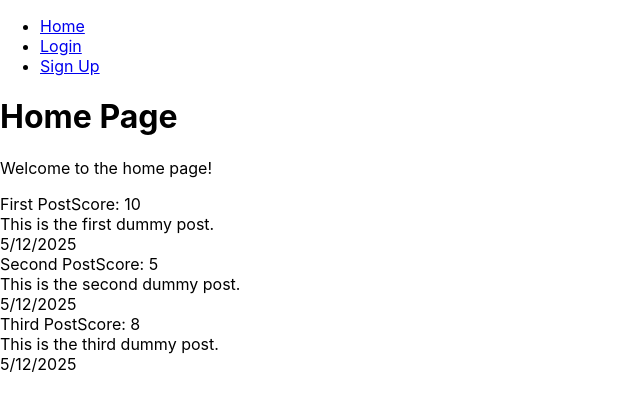
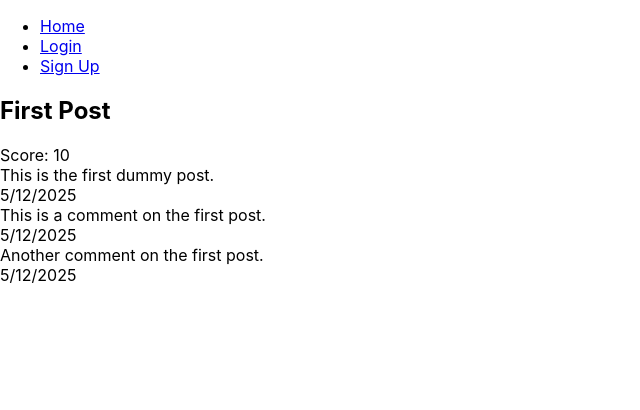
Before and after one commit to ucan-app/ucan-frontend, a React (Create React App) app: page /post/1 in a window 1280 px wide. Before the commit this address led to /. Shown: the top 410 px of the page, without its empty margins (0-640 px from the left). Built offline with nearby package versions, Linux system fonts and the light colour scheme.

Commit message:
Attached post components to post pages. Added dummy data for testing.

```diff
--- a/src/App.tsx
+++ b/src/App.tsx
@@ -19,9 +19,11 @@ function App(): JSX.Element {
   const [currentUser, setCurrentUser] = useState<User | null>(null);
   const [isLoggedIn, setIsLoggedIn] = useState<boolean>(false);
 
-
   // Authentication handlers
-  const handleLogin = async (username: string, password: string): Promise<any> => {
+  const handleLogin = async (
+    username: string,
+    password: string
+  ): Promise<any> => {
     try {
       const user = await login(username, password);
       setCurrentUser(user);
@@ -51,7 +53,7 @@ function App(): JSX.Element {
           <Route path="/" element={<HomePage />} />
           <Route path="/login" element={<Login onLogin={handleLogin} />} />
           <Route path="/signup" element={<Signup />} />
-          <Route path="/posts/:id" element={<ViewPost />} />
+          <Route path="/post/:id" element={<ViewPost />} />
           <Route path="/profile/:id" element={<ViewProfile />} />
           <Route
             path="/create"
--- a/src/components/PostPreview.tsx
+++ b/src/components/PostPreview.tsx
@@ -1,14 +1,24 @@
 import React from "react";
 import { Post } from "../types";
+import { useNavigate } from "react-router-dom";
 
 interface PostPreviewProps {
   post: Post;
-  onClick?: () => void;
 }
 
-const PostPreview: React.FC<PostPreviewProps> = ({ post, onClick }) => {
+const PostPreview: React.FC<PostPreviewProps> = ({ post }) => {
+  const navigate = useNavigate();
+
+  const handleClick = () => {
+    navigate(`/post/${post.pid}`);
+  };
+
   return (
-    <div className="post-preview" onClick={onClick} style={{ cursor: onClick ? "pointer" : "default" }}>
+    <div
+      className="post-preview"
+      onClick={handleClick}
+      style={{ cursor: "pointer" }}
+    >
       <div className="post-preview-header">
         <span className="post-preview-title">{post.title}</span>
         <span className="post-preview-score">Score: {post.score}</span>
--- /dev/null
+++ b/src/dummyData.ts
@@ -0,0 +1,51 @@
+import { Post } from "./types";
+import { PostComment } from "./types";
+
+export const dummyPosts: Post[] = [
+  {
+    uid: 1,
+    pid: 1,
+    title: "First Post",
+    score: 10,
+    content: "This is the first dummy post.",
+    createdAt: new Date(),
+    isVotedByUser: null,
+  },
+  {
+    uid: 2,
+    pid: 2,
+    title: "Second Post",
+    score: 5,
+    content: "This is the second dummy post.",
+    createdAt: new Date(),
+    isVotedByUser: null,
+  },
+  {
+    uid: 3,
+    pid: 3,
+    title: "Third Post",
+    score: 8,
+    content: "This is the third dummy post.",
+    createdAt: new Date(),
+    isVotedByUser: null,
+  },
+];
+
+export const dummyComments: PostComment[] = [
+  {
+    uid: 1,
+    pid: 1,
+    cid: 1,
+    content: "This is a comment on the first post.",
+    createdAt: new Date(),
+    isVotedByUser: null,
+  },
+  {
+    uid: 2,
+    pid: 1,
+    cid: 2,
+    content: "Another comment on the first post.",
+    createdAt: new Date(),
+    isVotedByUser: null,
+  },
+];
--- a/src/pages/HomePage.tsx
+++ b/src/pages/HomePage.tsx
@@ -1,14 +1,22 @@
 import React from "react";
 import { Post } from "../types";
 import PostPreview from "../components/PostPreview";
+import { dummyPosts } from "../dummyData";
+
+interface HomePageProps {
+  posts?: Post[];
+}
 
 // Define the component with explicit return type
-const HomePage: React.FC<{}> = () => {
+const HomePage: React.FC<HomePageProps> = ({ posts }) => {
+  // Implement logic to call default posts or given posts here
+  const postsToRender = posts && posts.length > 0 ? posts : dummyPosts;
+
   return (
     <div>
       <h1>Home Page</h1>
       <p>Welcome to the home page!</p>
-      {dummyPosts.map((post) => (
+      {postsToRender.map((post) => (
         <PostPreview key={post.pid} post={post} />
       ))}
     </div>
@@ -16,33 +24,3 @@ const HomePage: React.FC<{}> = () => {
 };
 
 export default HomePage;
-
-const dummyPosts: Post[] = [
-  {
-    uid: 1,
-    pid: 1,
-    title: "First Post",
-    score: 10,
-    content: "This is the first dummy post.",
-    createdAt: new Date(),
-    isVotedByUser: null,
-  },
-  {
-    uid: 2,
-    pid: 2,
-    title: "Second Post",
-    score: 5,
-    content: "This is the second dummy post.",
-    createdAt: new Date(),
-    isVotedByUser: null,
-  },
-  {
-    uid: 3,
-    pid: 3,
-    title: "Third Post",
-    score: 8,
-    content: "This is the third dummy post.",
-    createdAt: new Date(),
-    isVotedByUser: null,
-  },
-];
--- a/src/pages/ViewPost.tsx
+++ b/src/pages/ViewPost.tsx
@@ -1,19 +1,63 @@
 import React from "react";
+import { useParams } from "react-router-dom";
+import { Post, PostComment } from "../types";
+import PostFull from "../components/PostFull";
 
-/*type ViewPostProps = {
-  post: Post;
-  postComments: PostComment[];
-};
+const ViewPost: React.FC = () => {
+  const { id } = useParams<{ id: string }>();
+  const post = dummyPosts.find((p) => p.pid === Number(id));
+  const comments = dummyComments.filter((c) => c.pid === Number(id));
 
-type ViewPostState = {};*/
+  if (!post) {
+    return <div>Post not found.</div>;
+  }
 
-// Define the component with explicit return type
-const ViewPost: React.FC<{}> = () => {
   return (
     <div>
-      <h1>ViewPost Page</h1>
+      <PostFull post={post} comments={comments} />
     </div>
   );
 };
 
 export default ViewPost;
+
+// Dummy data for demonstration
+const dummyPosts: Post[] = [
+  {
+    uid: 1,
+    pid: 1,
+    title: "First Post",
+    score: 10,
+    content: "This is the first dummy post.",
+    createdAt: new Date(),
+    isVotedByUser: null,
+  },
+  {
+    uid: 2,
+    pid: 2,
+    title: "Second Post",
+    score: 5,
+    content: "This is the second dummy post.",
+    createdAt: new Date(),
+    isVotedByUser: null,
+  },
+];
+
+const dummyComments: PostComment[] = [
+  {
+    uid: 1,
+    pid: 1,
+    cid: 1,
+    content: "This is a comment on the first post.",
+    createdAt: new Date(),
+    isVotedByUser: null,
+  },
+  {
+    uid: 2,
+    pid: 1,
+    cid: 2,
+    content: "Another comment on the first post.",
+    createdAt: new Date(),
+    isVotedByUser: null,
+  },
+];
```
